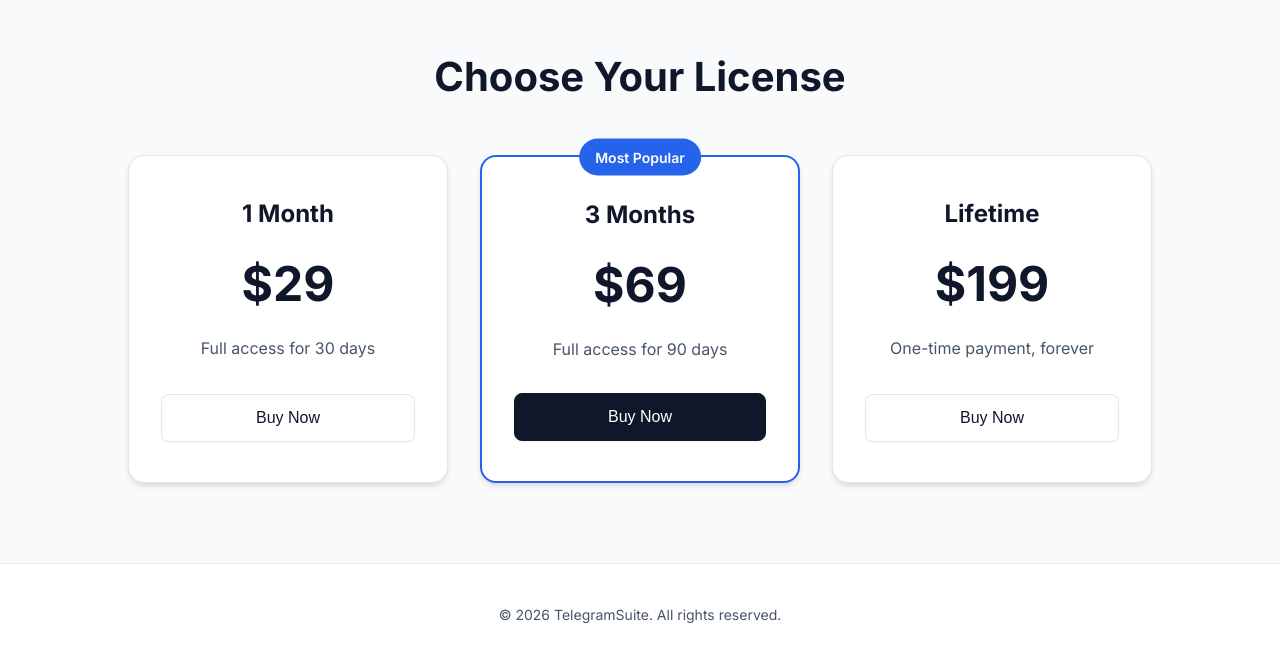
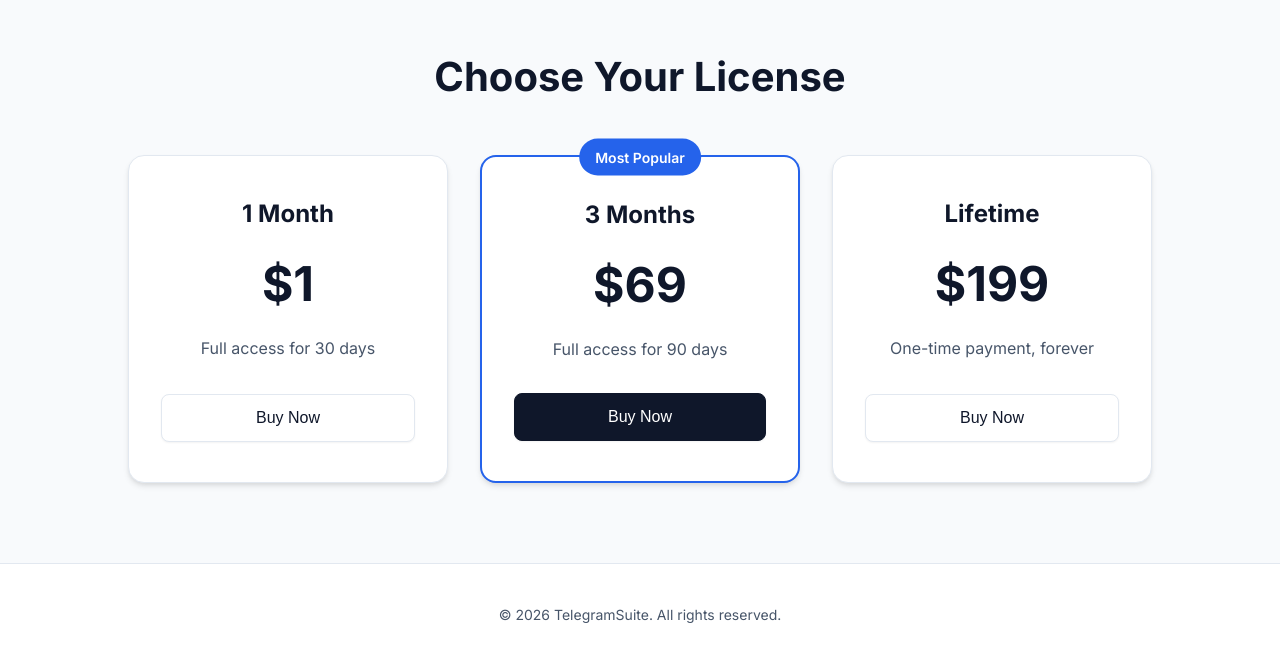
Before and after one commit to sarundev/TG-Adder, a React app in the folder frontend/: page / in a window 1280 px wide. Shown: the part 1358-2019 px from the top of the page. Built offline with nearby package versions, Linux system fonts and the light colour scheme; the HTML template or start-up script is replaced by a standard one.

Commit message:
Update 1 Month plan to 1$

```diff
--- a/frontend/src/App.jsx
+++ b/frontend/src/App.jsx
@@ -170,7 +170,7 @@ function App() {
         <div className="pricing-cards">
           <div className="price-card">
             <h3>1 Month</h3>
-            <div className="price">$29</div>
+            <div className="price">$1</div>
             <p>Full access for 30 days</p>
             <button className="btn btn-secondary" onClick={() => handleBuy('1_month')} disabled={buying}>
               {buying ? 'Processing...' : 'Buy Now'}
```
Also changed, not shown: 3 other files (tests, documents, lock files or other folders).
